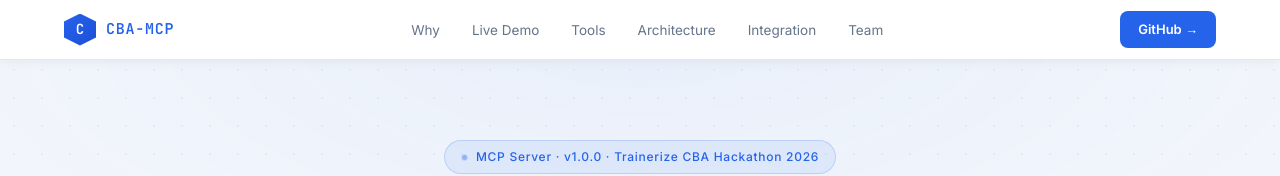
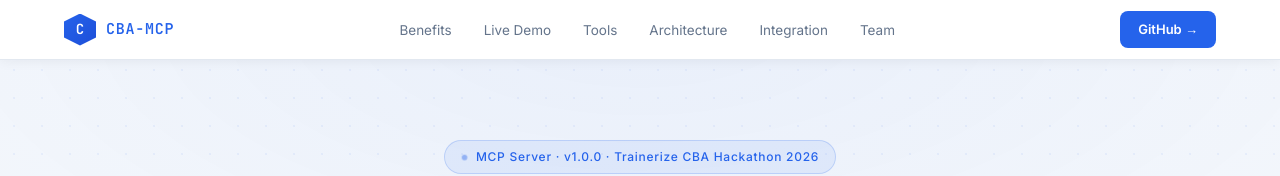
Before and after one commit to rasheedcalgary/cbfa-mcp, a website: page website/index.html in a window 1280 px wide. Shown: the top 176 px of the page. Drawn offline with Linux system fonts and the light colour scheme.

Commit message:
website: rename nav 'Why' to 'Benefits'
Co-authored-by: Cursor <cursoragent@cursor.com>

```diff
--- a/website/index.html
+++ b/website/index.html
@@ -976,7 +976,7 @@
     <span class="nav-logo-text">CBA-MCP</span>
   </a>
   <ul class="nav-links">
-    <li><a href="#why">Why</a></li>
+    <li><a href="#why">Benefits</a></li>
     <li><a href="#demo">Live Demo</a></li>
     <li><a href="#tools">Tools</a></li>
     <li><a href="#architecture">Architecture</a></li>
```
Also changed, not shown: website/public/index.html (+1 -1 lines).
